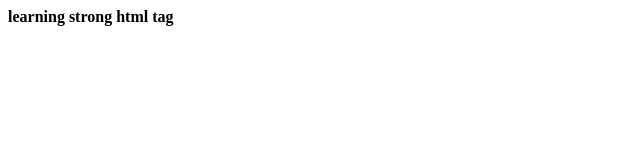
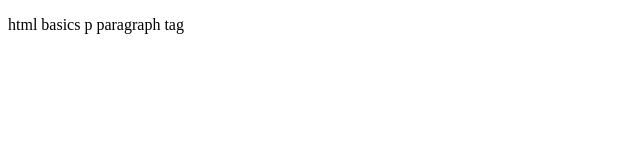
Before and after one commit to rayofnaveed/codecademy, a plain HTML site: page HTML & CSS/index.html in a window 1280 px wide. Shown: the whole page, without its empty margins (0-640 px from the left). Drawn offline with Linux system fonts and the light colour scheme.

Commit message:
html basics p paragraph tag

```diff
--- a/HTML & CSS/index.html
+++ b/HTML & CSS/index.html
@@ -1,2 +1,12 @@
 <!DOCTYPE html>
-<strong>learning strong html tag</strong>
+<html>
+
+<head>
+    <title>HTML Basics</title>
+</head>
+
+<body>
+    <p>html basics p paragraph tag</p>
+</body>
+
+</html>
```
